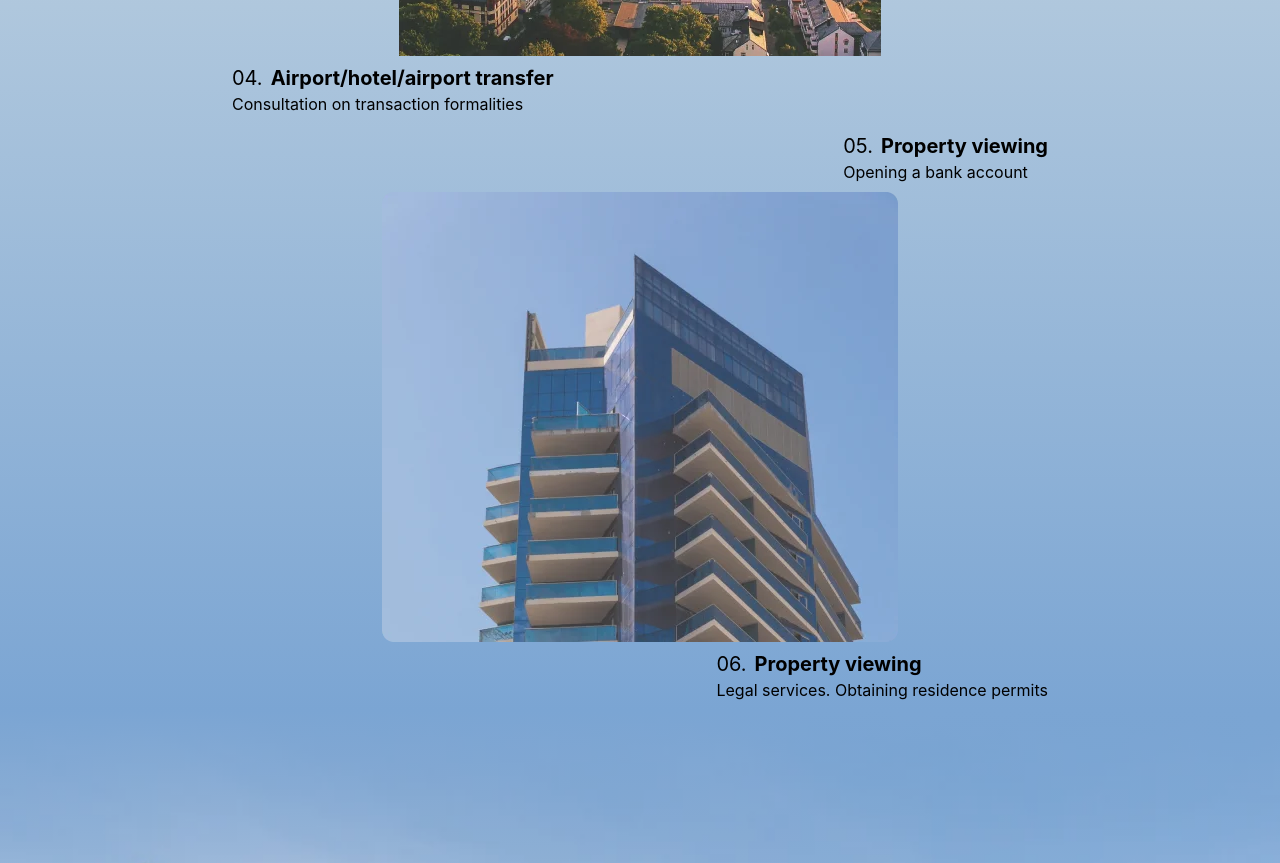
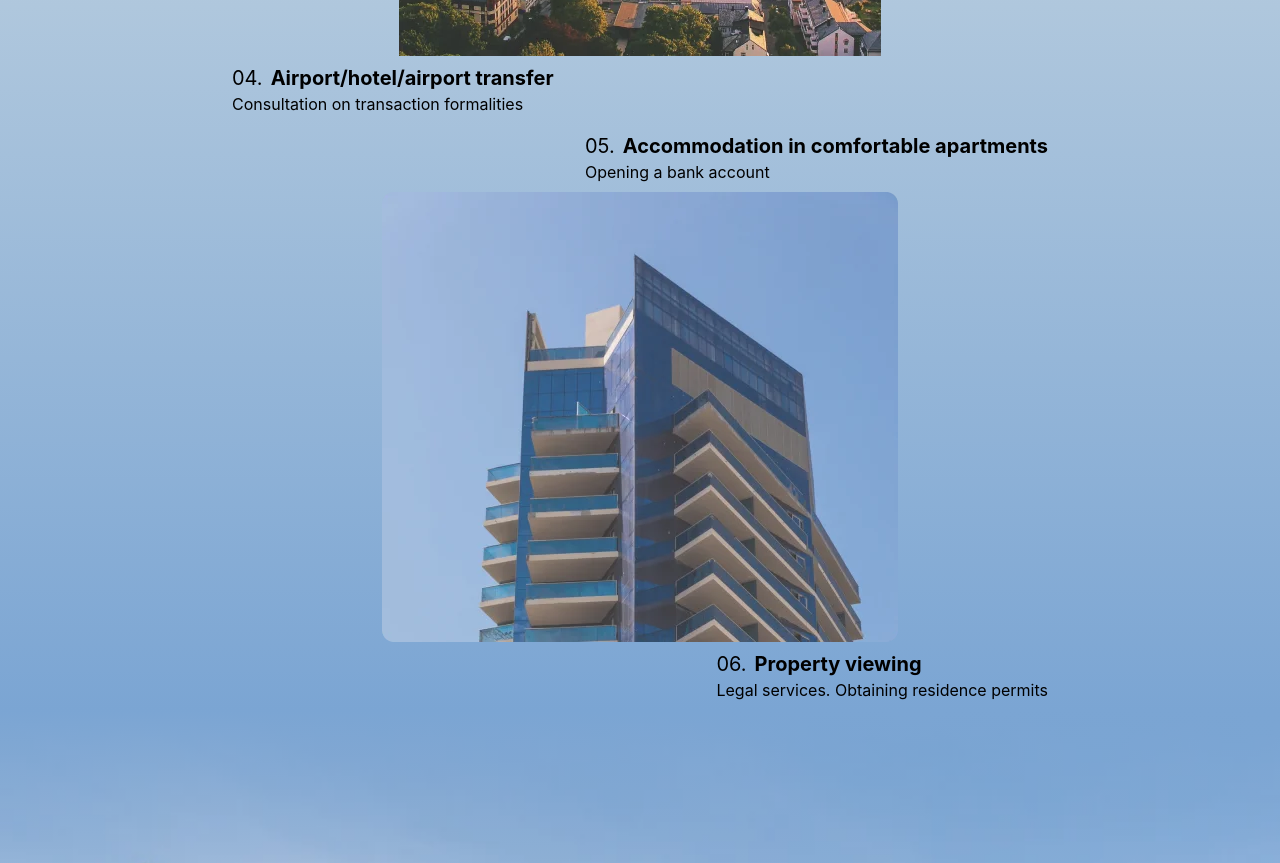
Before and after one commit to cyanidium1/b-s-trust-real-estate, a React (Create React App) app: page / in a window 1280 px wide. Shown: the part 2440-3303 px from the top of the page. Built offline with nearby package versions, Linux system fonts and the light colour scheme.

Commit message:
Update Tour.jsx

```diff
--- a/src/components/Tour.jsx
+++ b/src/components/Tour.jsx
@@ -52,7 +52,7 @@
                 <div className='w-fit ml-auto '>
                     <div className="flex space-x-2">
                         <p className="text-xl">05.</p>
-                        <h3 className="text-xl font-bold">{steps[5].title}</h3>
+                        <h3 className="text-xl font-bold">{steps[4].title}</h3>
                     </div>
                     <div className="ml-auto">
                         {steps[4].description && <p className="text-base">{steps[4].description}</p>}
```
